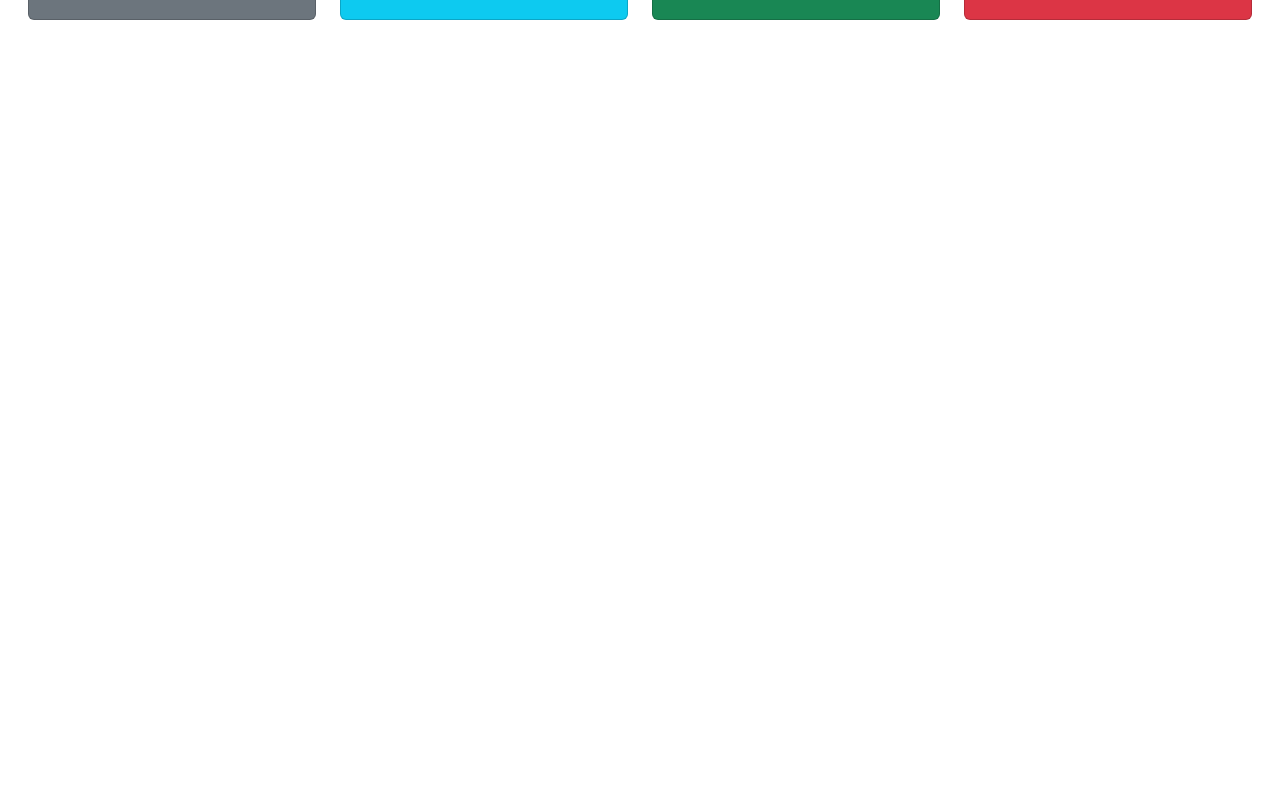
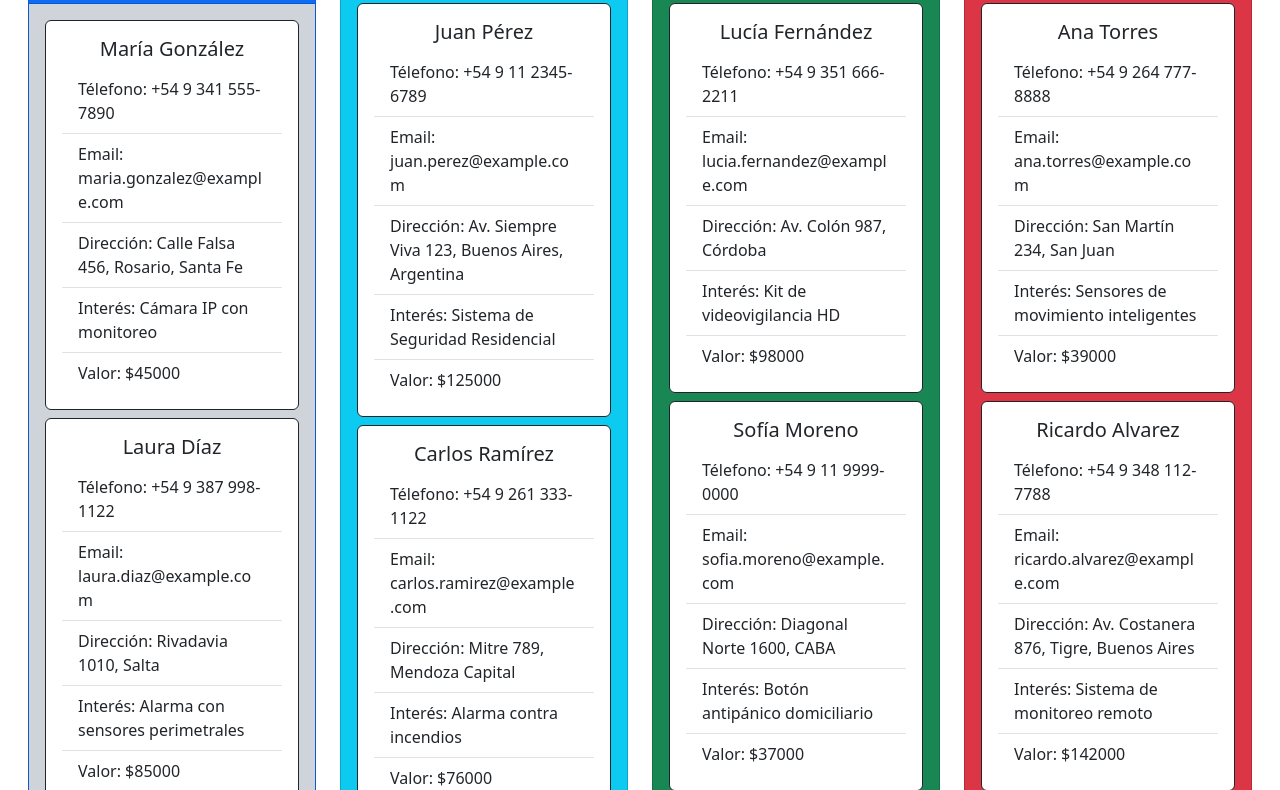
Before and after one commit to brunozarate-23/zarate-bruno-js-proyecto-final, a plain HTML site: page index.html in a window 1280 px wide. Shown: the part 133-923 px from the top of the page. Before the commit the page ends 800 px from the top, so only its background shows below. Drawn offline with nearby package versions, Linux system fonts and the light colour scheme.

Commit message:
logica de tarjetas kanban creada

```diff
--- a/database/contacts.json
+++ b/database/contacts.json
@@ -1,4 +1,4 @@
-{"contactos": [
+[
   {
     "id": 0,
     "nombre": "Juan Pérez",
@@ -110,4 +110,3 @@
     "estado_lead": "perdidoKanban"
   }
 ]
-}
--- a/index.html
+++ b/index.html
@@ -4,6 +4,7 @@
     <meta charset="UTF-8">
     <meta name="viewport" content="width=device-width, initial-scale=1.0">
     <title>Darkener CRM</title>
+    <script src="./js/kanbanLogic.js" defer></script>
     <!--Link de Bootstrap-->
     <link href="https://cdn.jsdelivr.net/npm/bootstrap@5.3.6/dist/css/bootstrap.min.css" rel="stylesheet" integrity="sha384-4Q6Gf2aSP4eDXB8Miphtr37CMZZQ5oXLH2yaXMJ2w8e2ZtHTl7GptT4jmndRuHDT" crossorigin="anonymous">
 </head>
@@ -20,9 +21,9 @@
         <div class="row py-2 px-3">
             <!-- Columna Kanban de Nuevo Cliente-->
             <section class="col-sm-12 col-md-6 col-lg-3 mb-2">
-                <div class="card text-bg-secondary">
-                    <div class="card-body">
-                        <h4 class="card-title text-uppercase py-1 text-center">Nuevo Cliente</h4>
+                <div class="card text-bg-primary">
+                    <div class="card-header"><h4 class="card-title text-uppercase py-1 text-center">Nuevo Cliente</h4></div>
+                    <div class="card-body bg-dark-subtle">
                         <div class="items" id="newClientKanban">
                             <!--Acá se deben crear las tarjetas con Javascript-->
                         </div>
--- a/js/kanbanLogic.js
+++ b/js/kanbanLogic.js
@@ -5,3 +5,57 @@ document.addEventListener('DOMContentLoaded', function() {
     const concretadoColumna = document.getElementById('concretadoKanban');
     const perdidoColumna = document.getElementById('perdidoKanban');
 });
+
+// Traemos la data de Contacts.json con un fetch
+fetch('../database/contacts.json')
+    .then(response => response.json())
+    .then(data => {
+        // Busco recorrer toda la data para crear una tarjeta en su columna
+        data.forEach(lead => {
+            // Creo un div con clase de Bootstrap
+            const card = document.createElement('div');
+            card.className = 'card mb-2 border-dark';
+            // Creo el body de la card
+            const cardBody = document.createElement('div');
+            cardBody.className ='card-body';
+            // Creo el titulo de la card
+            const nombre = document.createElement('h5');
+            nombre.className = 'card-title text-center';
+            nombre.textContent = lead.nombre;
+            // Creo una lista con cada uno de los componentes del lead
+            const listGroup = document.createElement('ul');
+            const telefono = document.createElement('li');
+            const email = document.createElement('li');
+            const direccion = document.createElement('li');
+            const productoInteresado = document.createElement('li');
+            const precioProducto = document.createElement('li');
+            // Le agrego las clases de Bootstrap
+            listGroup.className = 'list-group list-group-flush';
+            telefono.className = 'list-group-item';
+            email.className = 'list-group-item';
+            direccion.className = 'list-group-item';
+            productoInteresado.className = 'list-group-item';
+            precioProducto.className = 'list-group-item';
+            // Agrego el texto de cada lead
+            telefono.textContent = 'Télefono: ' + lead.telefono;
+            email.textContent = 'Email: ' + lead.email;
+            direccion.textContent = 'Dirección: ' + lead.direccion;
+            productoInteresado.textContent = 'Interés: ' + lead.producto_interesado;
+            precioProducto.innerHTML = 'Valor: ' + '$' + lead.precio_producto;
+            // Se arma la estructura de la carta
+            card.appendChild(cardBody);
+            cardBody.appendChild(nombre);
+            cardBody.appendChild(listGroup);
+            listGroup.appendChild(telefono);
+            listGroup.appendChild(email);
+            listGroup.appendChild(direccion);
+            listGroup.appendChild(productoInteresado);
+            listGroup.appendChild(precioProducto);
+
+            // Agregar a la columna correcta segun su estado en el Pipeline de Ventas
+            const columna = document.getElementById(lead.estado_lead);
+            if (columna) {
+                columna.appendChild(card);
+            }
+        });
+    })
```
Lines whose indentation alone changed are shown as unchanged.
